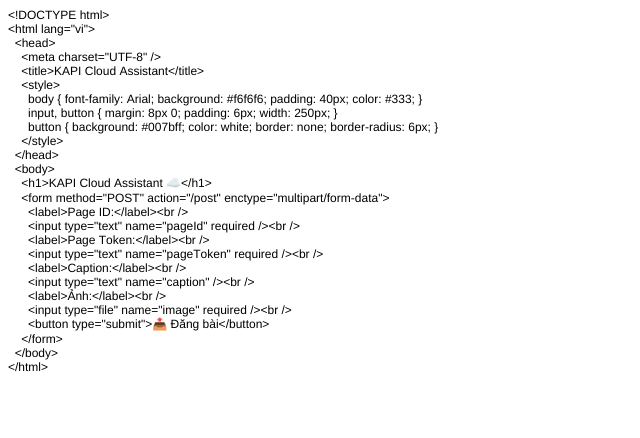
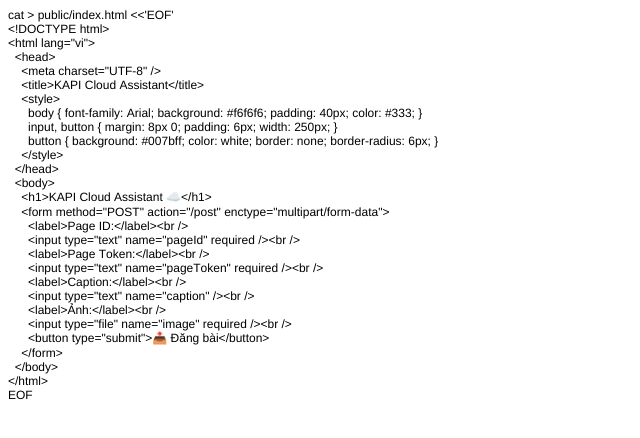
Before and after one commit to freecafekt-kapi/kapi-cloud-assistant, a website: page public/index.html in a window 1280 px wide. Shown: the whole page, without its empty margins (0-640 px from the left). Drawn offline with Linux system fonts and the light colour scheme.

```diff
--- a/public:index.html
+++ b/public/index.html
@@ -13,6 +13,7 @@
   </style>
 </head>
 <body>
+<p class="p1"><span class="s1">cat &gt; public/index.html &lt;&lt;'EOF'</span></p>
 <p class="p1"><span class="s1">&lt;!DOCTYPE html&gt;</span></p>
 <p class="p1"><span class="s1">&lt;html lang="vi"&gt;</span></p>
 <p class="p1"><span class="s1"><span class="Apple-converted-space">  </span>&lt;head&gt;</span></p>
@@ -39,5 +40,6 @@
 <p class="p1"><span class="s1"><span class="Apple-converted-space">    </span>&lt;/form&gt;</span></p>
 <p class="p1"><span class="s1"><span class="Apple-converted-space">  </span>&lt;/body&gt;</span></p>
 <p class="p1"><span class="s1">&lt;/html&gt;</span></p>
+<p class="p1"><span class="s1">EOF</span></p>
 </body>
 </html>
```
Also changed, not shown: 1 other file.
